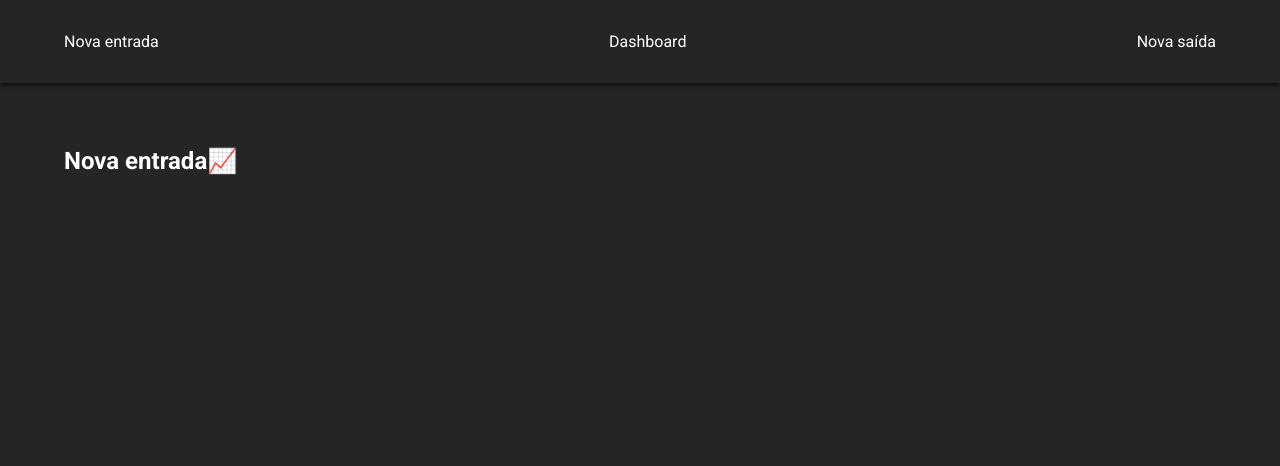
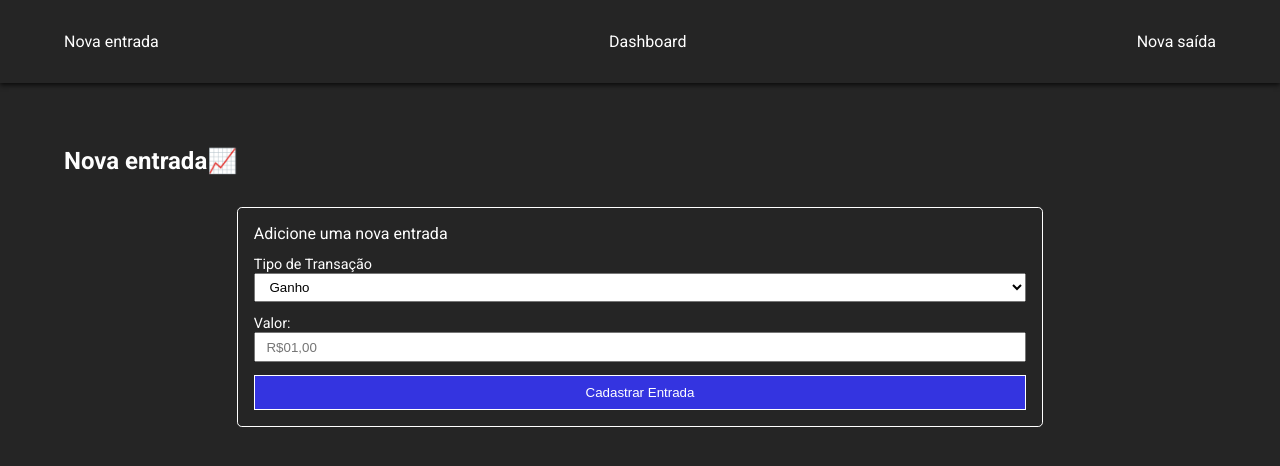
Before and after one commit to GuilhermeWilker/Finance, a Vue app: page /newgain in a window 1280 px wide. Shown: the top 466 px of the page. Built offline with nearby package versions, Linux system fonts and the light colour scheme.

Commit message:
feat: Formulário de transação(entradas e saídas)

```diff
--- /dev/null
+++ b/src/components/Gain/Form.vue
@@ -0,0 +1,83 @@
+<template>
+    <form action="" class="form">
+      <legend>Adicione uma nova entrada</legend>
+
+      <div class="form-group">
+        <label for="tipo-transacao">Tipo de Transação</label>
+        <select v-model="option">
+          <option value="gain">Ganho</option>
+          <option value="income">Despesa</option>
+        </select>
+      </div>
+
+      <div class="form-group">
+        <label for="">Valor:</label>
+        <input type="text" v-model="valor" placeholder="R$01,00" />
+      </div>
+
+      <button type="submit" @click.prevent="submitForm">
+        Cadastrar Entrada
+      </button>
+    </form>
+  </template>
+
+  <script setup>
+  import { ref, reactive } from 'vue'
+
+  const option = ref('gain')
+  const valor = ref('')
+
+  const transaction = reactive({
+    type: option.value,
+    value: valor.value
+  })
+
+  const submitForm = () => {
+    const db = localStorage.setItem('transaction', JSON.stringify(
+        transaction(option.value, valor.value)
+        ))
+
+  }
+  </script>
+
+  <style scoped>
+  .form {
+    margin: 2em auto;
+
+    border: 1px solid white;
+    padding: 1em;
+    border-radius: .3em;
+    width: 70%;
+  }
+
+  .form-group {
+    width: 100%;
+    margin-block: .8em;
+  }
+
+  .form-group label {
+    display: block;
+    font-size: .9em;
+  }
+
+  .form-group input,
+  .form-group select {
+    width: 100%;
+    padding: .4em .8em;
+  }
+
+  .form button {
+    width: 100%;
+    padding: .7em;
+
+    border: 1px solid #fff;
+    background-color: rgb(52, 52, 224);
+    color: white;
+
+    cursor: pointer;
+  }
+
+  .form button:hover {
+    background-color: rgb(36, 36, 175);
+  }
+  </style>
--- a/src/views/GainView.vue
+++ b/src/views/GainView.vue
@@ -1,8 +1,12 @@
-<script setup></script>
+<script setup>
+import Form from '@/components/Gain/Form.vue';
+</script>
 
 <template>
   <main>
     <h2>Nova entrada📈</h2>
+
+      <Form/>
   </main>
 </template>
 
```
Also changed, not shown: src/composables/localstorage.js (added).
